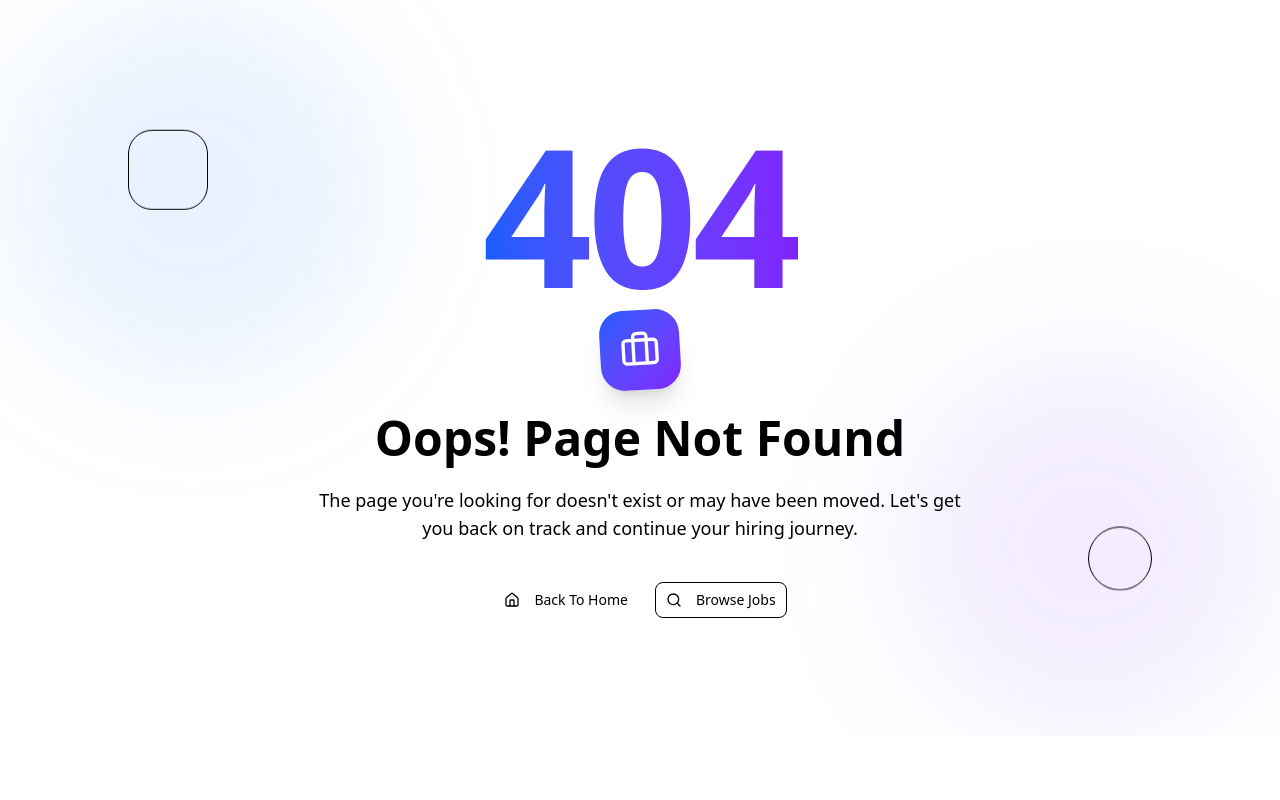
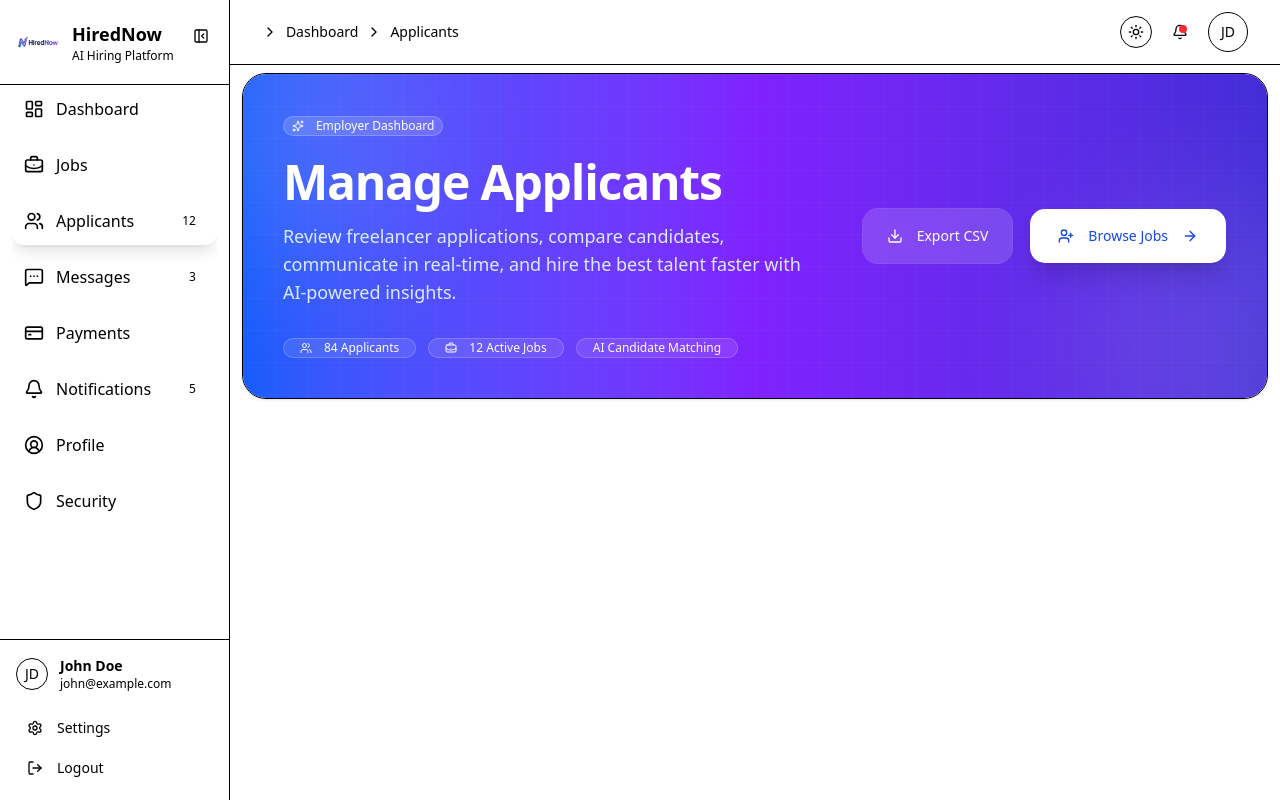
Before and after one commit to inzamulhaque/hired-now-client, a Next.js app: page /employer/dashboard/applicants in a window 1280 px wide. Before the commit this address had no page. Built offline with nearby package versions, Linux system fonts and the light colour scheme.

Commit message:
feat(employer:dashboard:applicant): create applicants header

```diff
--- /dev/null
+++ b/app/(dashboard)/employer/dashboard/applicants/page.tsx
@@ -0,0 +1,11 @@
+import ApplicantsHeader from "@/components/Dashboard/employer/applicants/ApplicantsHeader";
+
+const page = () => {
+  return (
+    <>
+      <ApplicantsHeader />
+    </>
+  );
+};
+
+export default page;
--- a/components/Dashboard/DashboardSidebar/sidebarItems.ts
+++ b/components/Dashboard/DashboardSidebar/sidebarItems.ts
@@ -33,7 +33,7 @@ export const employerSidebarItems: TSidebarItem[] = [
   },
   {
     title: "Applicants",
-    href: "/dashboard/applicants",
+    href: "/employer/dashboard/applicants",
     icon: Users,
     badge: "12",
   },
--- /dev/null
+++ b/components/Dashboard/employer/applicants/ApplicantsHeader.tsx
@@ -0,0 +1,155 @@
+"use client";
+
+import Link from "next/link";
+import { motion } from "framer-motion";
+import {
+  ArrowRight,
+  Download,
+  Sparkles,
+  Users,
+  UserPlus,
+  BriefcaseBusiness,
+} from "lucide-react";
+
+import { Badge } from "@/components/ui/badge";
+import { Button } from "@/components/ui/button";
+
+type ApplicantsHeaderProps = {
+  totalApplicants?: number;
+  totalJobs?: number;
+};
+
+const ApplicantsHeader = ({
+  totalApplicants = 84,
+  totalJobs = 12,
+}: ApplicantsHeaderProps) => {
+  return (
+    <motion.section
+      initial={{ opacity: 0, y: 25 }}
+      animate={{ opacity: 1, y: 0 }}
+      transition={{ duration: 0.45 }}
+      className="
+        relative
+        overflow-hidden
+        rounded-3xl
+        border
+        bg-card
+        shadow-sm
+      "
+    >
+      {/* Background */}
+
+      <div className="absolute inset-0 bg-gradient-to-r from-blue-600 via-violet-600 to-indigo-700" />
+
+      {/* Blur */}
+
+      <div className="absolute -left-24 -top-24 h-72 w-72 rounded-full bg-white/10 blur-3xl" />
+
+      <div className="absolute -right-28 -bottom-28 h-80 w-80 rounded-full bg-white/10 blur-3xl" />
+
+      {/* Grid */}
+
+      <div
+        className="
+          absolute
+          inset-0
+          opacity-10
+          [background-image:linear-gradient(rgba(255,255,255,.3)_1px,transparent_1px),linear-gradient(90deg,rgba(255,255,255,.3)_1px,transparent_1px)]
+          [background-size:32px_32px]
+        "
+      />
+
+      {/* Content */}
+
+      <div className="relative z-10 flex flex-col gap-10 p-6 text-white lg:flex-row lg:items-center lg:justify-between lg:p-10">
+        {/* Left */}
+
+        <div className="max-w-3xl">
+          <Badge className="border-white/20 bg-white/15 text-white backdrop-blur-md hover:bg-white/20">
+            <Sparkles className="mr-2 h-3.5 w-3.5" />
+            Employer Dashboard
+          </Badge>
+
+          <h1 className="mt-5 text-3xl font-bold tracking-tight md:text-5xl">
+            Manage Applicants
+          </h1>
+
+          <p className="mt-4 max-w-2xl text-base leading-7 text-blue-100 md:text-lg">
+            Review freelancer applications, compare candidates, communicate in
+            real-time, and hire the best talent faster with AI-powered insights.
+          </p>
+
+          {/* Stats */}
+
+          <div className="mt-8 flex flex-wrap gap-3">
+            <Badge className="rounded-full border-white/20 bg-white/10 px-4 py-2 text-white backdrop-blur">
+              <Users className="mr-2 h-4 w-4" />
+              {totalApplicants} Applicants
+            </Badge>
+
+            <Badge className="rounded-full border-white/20 bg-white/10 px-4 py-2 text-white backdrop-blur">
+              <BriefcaseBusiness className="mr-2 h-4 w-4" />
+              {totalJobs} Active Jobs
+            </Badge>
+
+            <Badge className="rounded-full border-white/20 bg-white/10 px-4 py-2 text-white backdrop-blur">
+              AI Candidate Matching
+            </Badge>
+          </div>
+        </div>
+
+        {/* Right */}
+
+        <div className="flex w-full flex-col gap-4 sm:w-auto sm:flex-row">
+          <motion.div whileHover={{ scale: 1.03 }} whileTap={{ scale: 0.97 }}>
+            <Button
+              variant="secondary"
+              size="lg"
+              className="
+                h-14
+                w-full
+                rounded-2xl
+                border-white/20
+                bg-white/15
+                px-6
+                text-white
+                backdrop-blur-md
+                hover:bg-white/20
+                sm:w-auto
+              "
+            >
+              <Download className="mr-2 h-5 w-5" />
+              Export CSV
+            </Button>
+          </motion.div>
+
+          <motion.div whileHover={{ scale: 1.03 }} whileTap={{ scale: 0.97 }}>
+            <Button
+              asChild
+              size="lg"
+              className="
+                h-14
+                w-full
+                rounded-2xl
+                bg-white
+                px-7
+                text-blue-700
+                shadow-xl
+                hover:bg-white/90
+                sm:w-auto
+              "
+            >
+              <Link href="/jobs">
+                <UserPlus className="mr-2 h-5 w-5" />
+                Browse Jobs
+                <ArrowRight className="ml-2 h-4 w-4" />
+              </Link>
+            </Button>
+          </motion.div>
+        </div>
+      </div>
+    </motion.section>
+  );
+};
+
+export default ApplicantsHeader;
```
